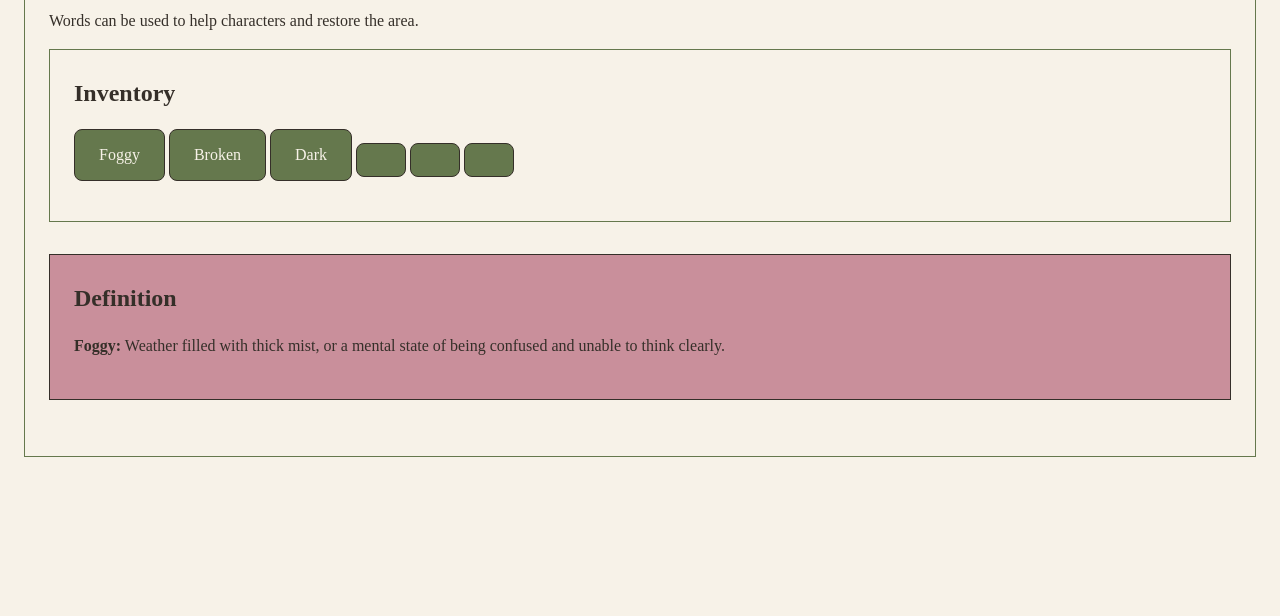
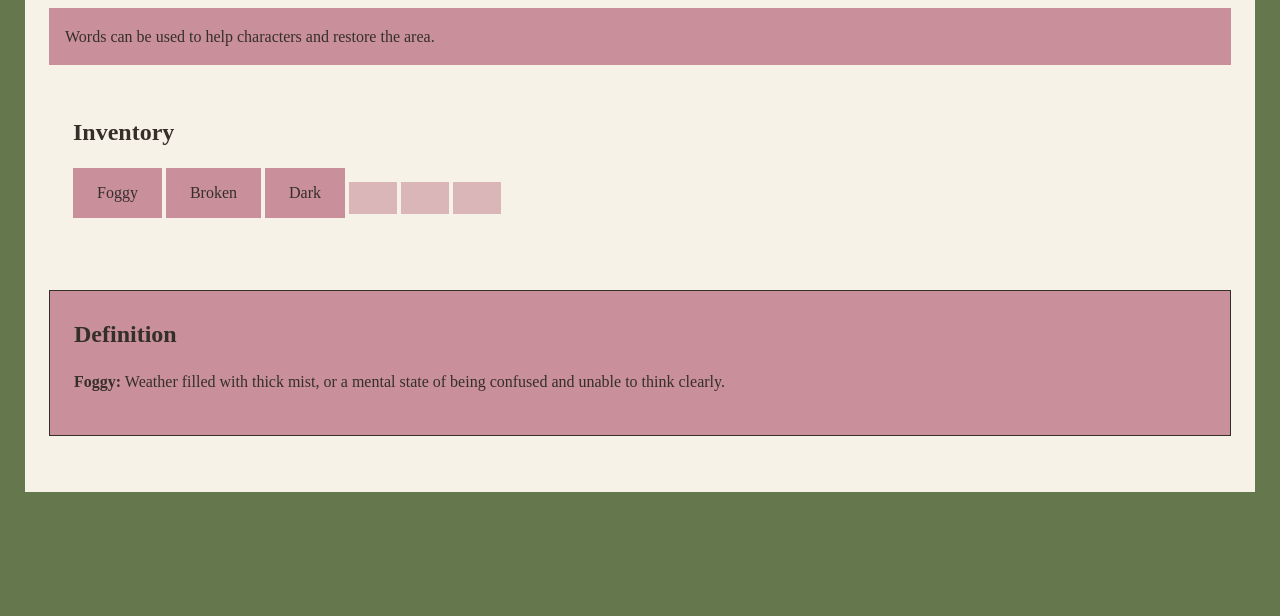
Before and after one commit to dle5474-a11y/f26-nyu-project-Esmat-Dharma1, a plain HTML site: page word-collection.html in a window 1280 px wide. Shown: the part 184-800 px from the top of the page. Drawn offline with Linux system fonts and the light colour scheme.

Commit message:
changed up word collection style

```diff
--- a/style.css
+++ b/style.css
@@ -255,3 +255,82 @@ body:has(#forest) {
     color: #F7F2E8;
 
 }
+/* === WORD COLLECTION PAGE === */
+
+/* Green background outside the inventory */
+
+body:has(#word-collection) {
+
+    background-color: var(--primary);
+
+}
+
+/* Cream-colored Word Collection panel */
+
+#word-collection {
+
+    background-color: var(--background);
+
+    padding: 24px;
+
+    border: 1px solid var(--primary);
+
+}
+
+/* Pink description box */
+
+#word-collection > p {
+
+    background-color: var(--accent);
+
+    color: var(--text);
+
+    padding: 16px;
+
+    margin-bottom: 24px;
+
+}
+
+/* Pink inventory word buttons */
+
+#inventory button {
+
+    background-color: var(--accent);
+
+    color: var(--text);
+
+    border: none;
+
+    border-radius: 0;
+
+}
+
+/* Empty inventory slots */
+
+#inventory button:disabled {
+
+    background-color: var(--accent);
+
+    opacity: 0.6;
+
+}
+
+/* Cream inventory area */
+
+#inventory {
+
+    background-color: var(--background);
+
+    border: none;
+
+}
+
+/* Pink definition box */
+
+#definition {
+
+    background-color: var(--accent);
+
+    color: var(--text);
+
+}
```
